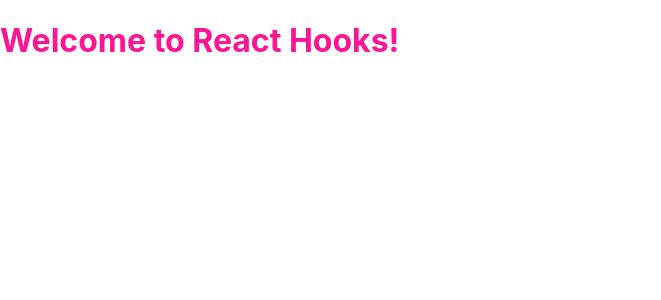
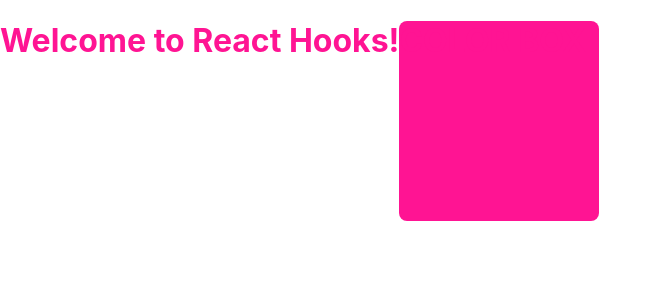
Before and after one commit to hnthinh2909/react-hooks-basic, a React (Create React App) app: page / in a window 1280 px wide. Shown: the top 300 px of the page, without its empty margins (0-661 px from the left). Built offline with nearby package versions, Linux system fonts and the light colour scheme.

Commit message:
Add features click to change color box

```diff
--- a/src/App.js
+++ b/src/App.js
@@ -1,10 +1,14 @@
 import React from "react";
 import "./App.scss";
+import ColorBox from "./components/ColorBox";
 
 function App() {
     return (
         <div className="app">
-            <h1>Welcome to React Hooks!</h1>
+            <h1>
+                Welcome to React Hooks!
+                <ColorBox />
+            </h1>
         </div>
     );
 }
--- /dev/null
+++ b/src/components/ColorBox/ColorBox.scss
@@ -0,0 +1,11 @@
+.color-box {
+    $box-size: 200px;
+
+    display: inline-block;
+    width: $box-size;
+    height: $box-size;
+    border-radius: 8px;
+
+    transition: all 0.35s ease-in-out 0s;
+    cursor: pointer;
+}
--- /dev/null
+++ b/src/components/ColorBox/index.jsx
@@ -0,0 +1,36 @@
+import React, { useState } from "react";
+import PropTypes from "prop-types";
+import "./ColorBox.scss";
+
+ColorBox.propTypes = {};
+
+function getRandomColor() {
+    const COLOR_LIST = ["deeppink", " green", "yellow", "black", "blue"];
+    const randomIndex = Math.trunc(Math.random() * 5);
+    return COLOR_LIST[randomIndex];
+}
+
+function ColorBox() {
+    const [color, setColor] = useState(() => {
+        const initColor = localStorage.getItem("box_color") || "deeppink";
+        return initColor;
+    });
+
+    const handleBoxClick = () => {
+        const newColor = getRandomColor();
+        setColor(newColor);
+        localStorage.setItem("box_color", newColor);
+    };
+
+    return (
+        <div
+            className="color-box"
+            style={{ backgroundColor: color }}
+            onClick={handleBoxClick}
+        >
+            COLOR BOX
+        </div>
+    );
+}
+
+export default ColorBox;
```
Also changed, not shown: src/components/ColorBox/dist/ColorBox.css (added).
